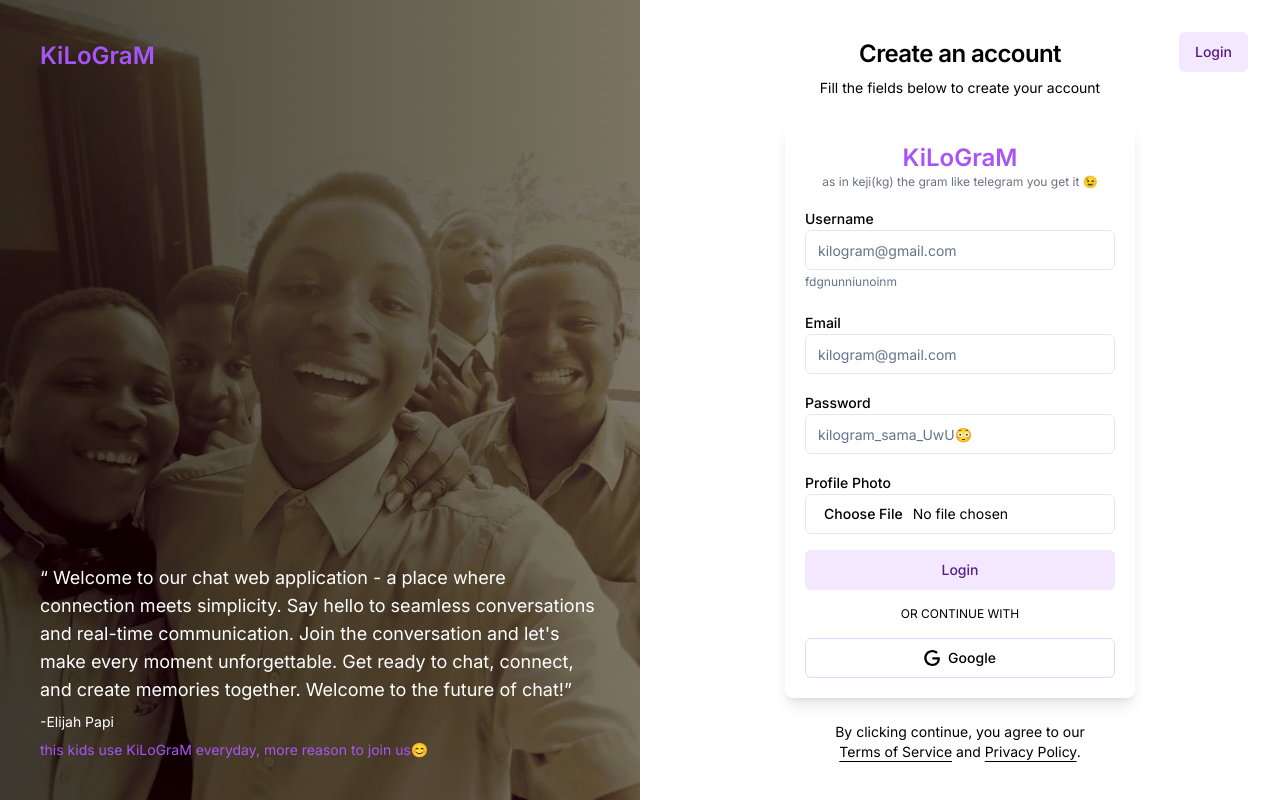
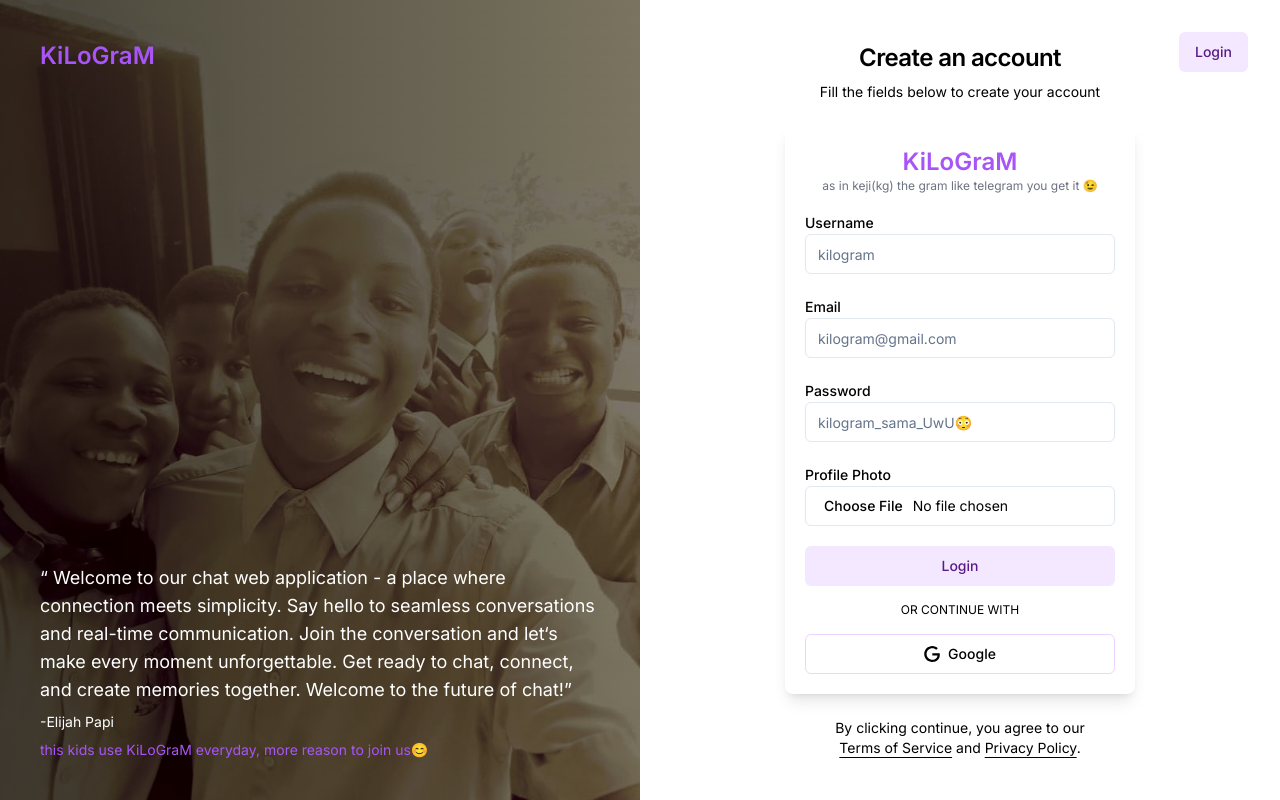
Before and after one commit to kejiahp/next13-realtime-chatapp, a Next.js app: page /signup in a window 1280 px wide. Built offline with nearby package versions, Linux system fonts and the light colour scheme.

Commit message:
feat: user registration

```diff
--- a/src/app/(auth)/signup/page.tsx
+++ b/src/app/(auth)/signup/page.tsx
@@ -11,9 +11,7 @@
   description: "Create a kilogram account now and start chatting",
 };
 
-type Props = {};
-
-function Page({}: Props) {
+function Page() {
   return (
     <>
       <div className="container relative h-[800px] flex-col items-center justify-center grid lg:max-w-none lg:grid-cols-2 lg:px-0">
@@ -47,9 +45,10 @@
               <p className="text-lg">
                 &ldquo; Welcome to our chat web application - a place where
                 connection meets simplicity. Say hello to seamless conversations
-                and real-time communication. Join the conversation and let's
-                make every moment unforgettable. Get ready to chat, connect, and
-                create memories together. Welcome to the future of chat!&rdquo;
+                and real-time communication. Join the conversation and
+                let&lsquo;s make every moment unforgettable. Get ready to chat,
+                connect, and create memories together. Welcome to the future of
+                chat!&rdquo;
               </p>
               <footer className="text-sm">-Elijah Papi</footer>
               <p className="text-sm text-purple-500">
--- a/src/components/authentication/signup-form.tsx
+++ b/src/components/authentication/signup-form.tsx
@@ -1,8 +1,6 @@
 "use client";
 
 import Logo from "../logo/logo";
-import { Input } from "../ui/input";
-import { Label } from "../ui/label";
 import { Button } from "../ui/button";
 import { Icons } from "../ui/icons";
 import { useState } from "react";
@@ -13,14 +11,10 @@
 } from "@/schema/authentication";
 import { useForm } from "react-hook-form";
 import { zodResolver } from "@hookform/resolvers/zod";
-import {
-  FormDescription,
-  FormErrorMessage,
-} from "../ui/form-components/form-comps";
+import { FormInputField } from "../ui/form-components/form-item";
+import { notify } from "@/hooks/useToast";
 
-type Props = {};
-
-function SignUpForm({}: Props) {
+function SignUpForm() {
   const [isLoading, setIsLoading] = useState(false);
 
   const {
@@ -31,41 +25,86 @@
     resolver: zodResolver(register_user_validator),
   });
 
-  const onSubmitHandler = (inputData: RegisterUserValidatorType) => {
-    console.log(inputData);
+  const onSubmitHandler = async (inputData: RegisterUserValidatorType) => {
+    setIsLoading(true);
 
-    // registerUserService()
+    try {
+      const formData = new FormData();
+      formData.append("email", inputData.email);
+      formData.append("password", inputData.password);
+      formData.append("username", inputData.username);
+      formData.append("profilePhoto", inputData.profilePhoto[0]);
+
+      await registerUserService(formData);
+      notify({
+        types: "success",
+        message: "Registration Successful",
+      });
+    } catch (error: any) {
+      console.log(error);
+
+      if (
+        error.response.data.details === "user with this email already exist"
+      ) {
+        notify({
+          types: "error",
+          message: "user with this email already exist",
+        });
+      } else {
+        notify({
+          types: "error",
+          message: "something went wrong",
+        });
+      }
+    } finally {
+      setIsLoading(false);
+    }
   };
 
   return (
     <form className="rounded-lg shadow-lg dark:shadow-none flex flex-col gap-4 p-5">
       <Logo />
 
-      <div>
-        <Label htmlFor="username">Username</Label>
-        <Input id="username" placeholder="kilogram@gmail.com" type="text" />
-        <FormDescription description="fdgnunniunoinm" />
-        <FormErrorMessage errorMessage={errors.username?.message} />
-      </div>
+      <FormInputField
+        id={"username"}
+        label="Username"
+        placeholder={"kilogram"}
+        errorMessage={errors.username?.message}
+        register={register("username", { required: true })}
+        disabled={false}
+        type={"text"}
+      />
 
-      <div>
-        <Label htmlFor="email">Email</Label>
-        <Input id="email" placeholder="kilogram@gmail.com" type="email" />
-      </div>
+      <FormInputField
+        id={"email"}
+        label="Email"
+        placeholder={"kilogram@gmail.com"}
+        errorMessage={errors.email?.message}
+        register={register("email", { required: true })}
+        disabled={false}
+        type={"email"}
+      />
 
-      <div>
-        <Label htmlFor="password">Password</Label>
-        <Input
-          id="password"
-          placeholder="kilogram_sama_UwU😳"
-          type="password"
-        />
-      </div>
+      <FormInputField
+        id={"password"}
+        label="Password"
+        placeholder={"kilogram_sama_UwU😳"}
+        errorMessage={errors.password?.message}
+        register={register("password", { required: true })}
+        disabled={false}
+        type={"password"}
+      />
 
-      <div>
-        <Label htmlFor="profile-photo">Profile Photo</Label>
-        <Input id="profile-photo" type="file" accept="image/*" />
-      </div>
+      <FormInputField
+        id={"profilePhoto"}
+        label="Profile Photo"
+        accept="image/*"
+        type={"file"}
+        errorMessage={errors.profilePhoto ? "invalid profile photo" : ""}
+        register={register("profilePhoto", { required: true })}
+        disabled={false}
+        placeholder={"select profile photo"}
+      />
 
       <Button
         variant={"secondary"}
--- a/src/components/ui/form-components/form-item.tsx
+++ b/src/components/ui/form-components/form-item.tsx
@@ -1,28 +1,90 @@
 import { Input } from "../input";
 import { Label } from "../label";
+import { Textarea } from "../textarea";
 import { FormDescription, FormErrorMessage } from "./form-comps";
 
-export const FormInputItem = () => {
+type FormInputFieldType = {
+  id: string;
+  label?: string;
+  description?: string;
+  placeholder: string;
+  accept?: string;
+  errorMessage: string | undefined;
+  register: any;
+  disabled: boolean;
+  type: React.HTMLInputTypeAttribute;
+};
+
+export const FormInputField: React.FC<FormInputFieldType> = ({
+  id,
+  label,
+  description,
+  placeholder,
+  accept,
+  errorMessage,
+  register,
+  disabled,
+  type,
+}) => {
   return (
     <>
       <div>
-        <Label htmlFor="username">Username</Label>
-        <Input id="username" placeholder="kilogram@gmail.com" type="text" />
-        <FormDescription description="fdgnunniunoinm" />
-        <FormErrorMessage errorMessage={""} />
+        {label && <Label htmlFor={id}>{label}</Label>}
+        <Input
+          id={id}
+          placeholder={placeholder}
+          type={type}
+          disabled={disabled}
+          accept={accept}
+          {...register}
+        />
+        {description && <FormDescription description={description} />}
+        <FormErrorMessage errorMessage={errorMessage} />
       </div>
     </>
   );
 };
 
-export const FormTextAreaItem = () => {
+type FormTextareaFieldType = {
+  id: string;
+  cols?: number;
+  rows?: number;
+  label?: string;
+  description?: string;
+  placeholder: string;
+  accept?: string;
+  errorMessage: string | undefined;
+  register: any;
+  disabled: boolean;
+};
+
+export const FormTextAreaField: React.FC<FormTextareaFieldType> = ({
+  id,
+  cols,
+  rows,
+  label,
+  description,
+  placeholder,
+  accept,
+  errorMessage,
+  register,
+  disabled,
+}) => {
   return (
     <>
       <div>
-        <Label htmlFor="username">Username</Label>
-        <Input id="username" placeholder="kilogram@gmail.com" type="text" />
-        <FormDescription description="fdgnunniunoinm" />
-        <FormErrorMessage errorMessage={""} />
+        {label && <Label htmlFor={id}>{label}</Label>}
+        <Textarea
+          id={id}
+          placeholder={placeholder}
+          disabled={disabled}
+          accept={accept}
+          cols={cols}
+          rows={rows}
+          {...register}
+        />
+        {description && <FormDescription description={description} />}
+        <FormErrorMessage errorMessage={errorMessage} />
       </div>
     </>
   );
--- a/src/schema/authentication.ts
+++ b/src/schema/authentication.ts
@@ -2,9 +2,16 @@
 import { imageValidator } from "./zod-resuables";
 
 export const register_user_validator = z.object({
-  username: z.string().nonempty(),
-  email: z.string().email().nonempty(),
-  password: z.string().nonempty(),
+  username: z
+    .string({ required_error: "username is required" })
+    .nonempty("username is required"),
+  email: z
+    .string({ required_error: "email is required" })
+    .email()
+    .nonempty("email is required"),
+  password: z
+    .string({ required_error: "password is required" })
+    .nonempty("password is required"),
   profilePhoto: imageValidator,
 });
 
--- a/src/services/authentication.ts
+++ b/src/services/authentication.ts
@@ -1,8 +1,7 @@
-import axios from "axios";
-import { BASE_URL } from "./axios-utils";
+import { BASE_URL, publicRequest } from "./axios-utils";
 
 export const registerUserService = async (payload: any) => {
-  const res = await axios.post(`/auth/signup`, payload);
+  const res = await publicRequest.post(`/auth/signup`, payload);
   return res.data;
 };
 
@@ -14,7 +13,7 @@
   try {
     const { shortName, ...payload } = user;
     const loginURL = `${BASE_URL}/auth/login`;
-    const res = await axios.post(loginURL, payload);
+    const res = await publicRequest.post(loginURL, payload);
     return res.data;
   } catch (error: any) {
     if (!error?.response) {
--- a/src/services/axios-utils.ts
+++ b/src/services/axios-utils.ts
@@ -1,9 +1,14 @@
 import axios from "axios";
 
-export const BASE_URL = "http://localhost:5000/api";
+export const BASE_URL = "http://localhost:5000";
 
 const privateRequest = axios.create({
-  baseURL: BASE_URL,
+  baseURL: BASE_URL + "/api/v1",
+  withCredentials: true,
+});
+
+export const publicRequest = axios.create({
+  baseURL: BASE_URL + "/api/v1",
   withCredentials: true,
 });
 
```
